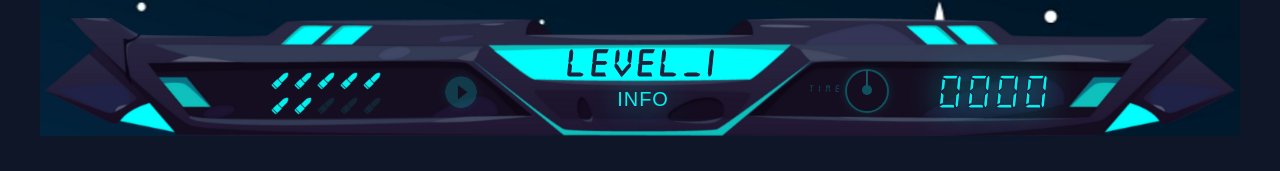
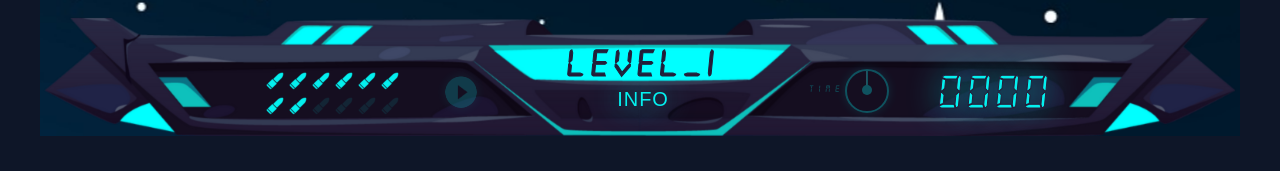
Before and after one commit to meljaszuk/SpaceTraveler-Game-in-React, a React (Create React App) app: page / in a window 1280 px wide. Shown: the part 510-681 px from the top of the page. Built offline with nearby package versions, Linux system fonts and the light colour scheme; a web font is replaced by a local one.

Commit message:
change number of Bullets

```diff
--- a/src/components/Bullets/Bullets.module.scss
+++ b/src/components/Bullets/Bullets.module.scss
@@ -11,7 +11,7 @@
   row-gap: 0;
   flex-wrap: wrap;
   box-sizing: border-box;
-  padding: 0 20px;
+  padding: 0 15px;
 
 
 
--- a/src/components/Bullets/Bullets.tsx
+++ b/src/components/Bullets/Bullets.tsx
@@ -19,7 +19,7 @@ export const Bullets: React.FC = () => {
   useEffect(() => {
     //decrement number of bullets on shot
     //TEMPORARY CODE:
-    const updatedBullets = [1,1,1,1,1,1,1,0,0,0]
+    const updatedBullets = [1,1,1,1,1,1,1,1,0,0,0,0]
     setBullets(updatedBullets)
   },[/* bullets */])
 
--- a/src/gameConfig/gameConfig.tsx
+++ b/src/gameConfig/gameConfig.tsx
@@ -6,7 +6,7 @@ export const randomBcg = (): number => Math.floor(Math.random() * 5) + 1;
 export const TIME_PER_LEVEL = 60;
 export const SPEED_1 = 10;
 export const SPEED_2 = 20;
-export const BULLETS = 10;
+export const BULLETS = 12;
 
 export const meteors: Meteor[] = [
   {
```
